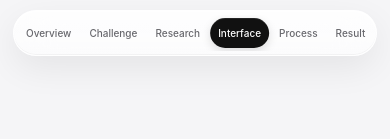
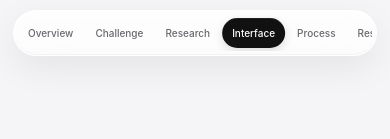
Before and after one commit to KatyaZubareva/portfolio, a plain HTML site: page pages/cycling-race.html in a window 390 px wide. Shown: the top 139 px of the page. Drawn offline with Linux system fonts and the light colour scheme.

Commit message:
Restore project nav spacing

```diff
--- a/pages/cycling-race.html
+++ b/pages/cycling-race.html
@@ -1109,7 +1109,7 @@
       .project-nav a {
         height: 38px;
 
-        padding: 0 8px;
+        padding: 0 10px;
 
         font-size: 10px;
       }
```
Also changed, not shown: pages/echo-blade.html (+1 -1 lines), pages/improv.html (+1 -1 lines), pages/medixy.html (+1 -1 lines), pages/motion-sword.html (+1 -1 lines), pages/quickfront.html (+1 -1 lines), pages/shunli.html (+1 -1 lines).
